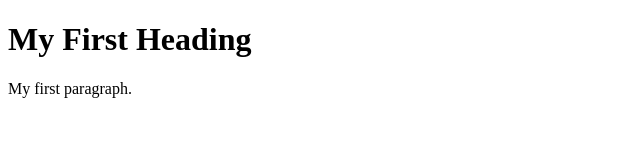
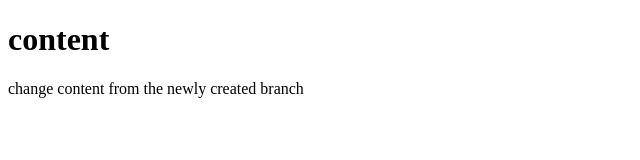
Before and after one commit to FouziyaShahin/Git-Session, a plain HTML site: page index.html in a window 1280 px wide. Shown: the whole page, without its empty margins (0-640 px from the left). Drawn offline with Linux system fonts and the light colour scheme.

Commit message:
remove the header from b.html and used the data of the index.html

```diff
--- a/index.html
+++ b/index.html
@@ -2,8 +2,8 @@
 <html>
 <body>
 
-<h1>My First Heading</h1>
-<p>My first paragraph.</p>
+<h1>content</h1>
+<p>change content from the newly created branch</p>
 
 </body>
 </html>
```
Also changed, not shown: b.html (added, +8 -0 lines).
